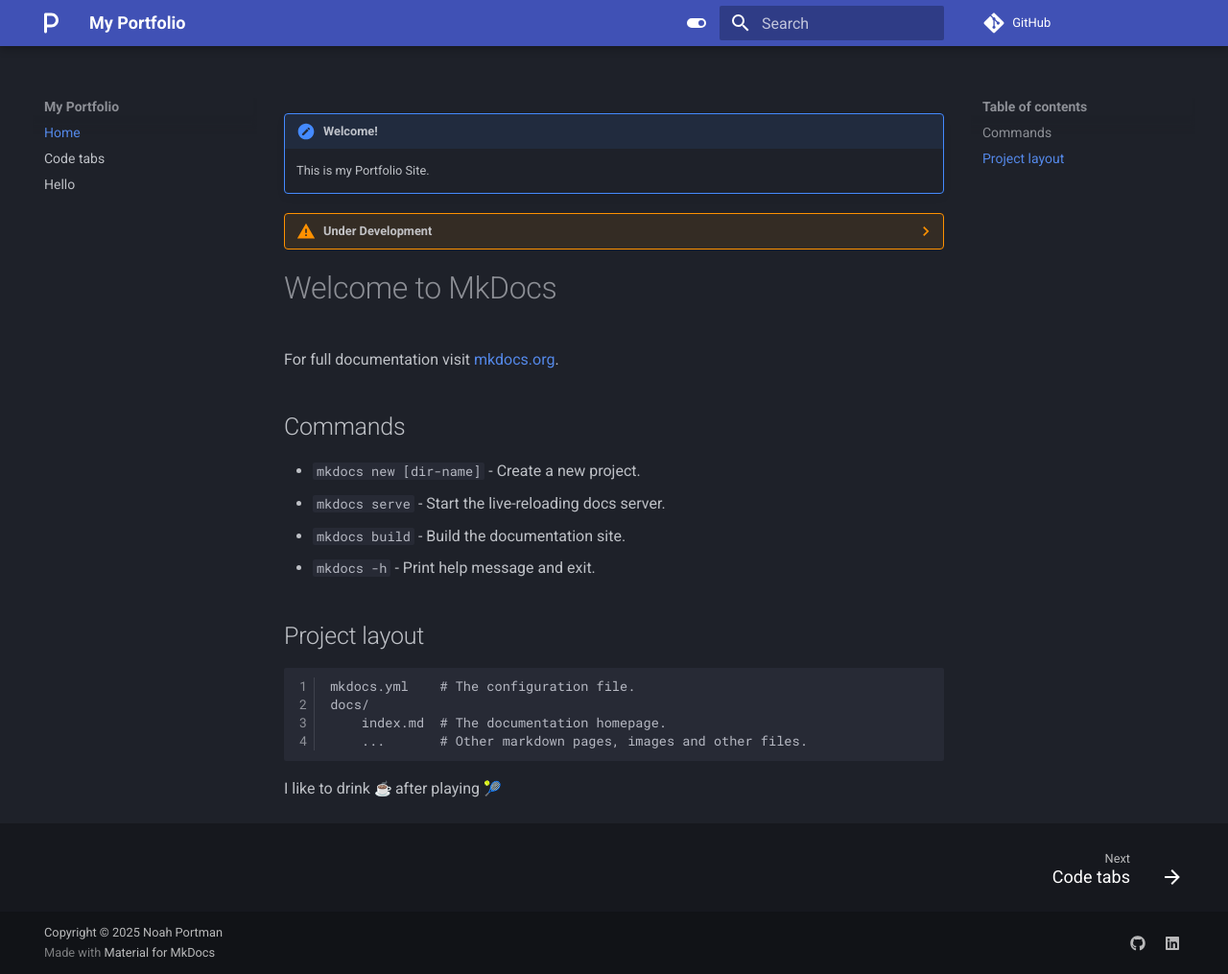
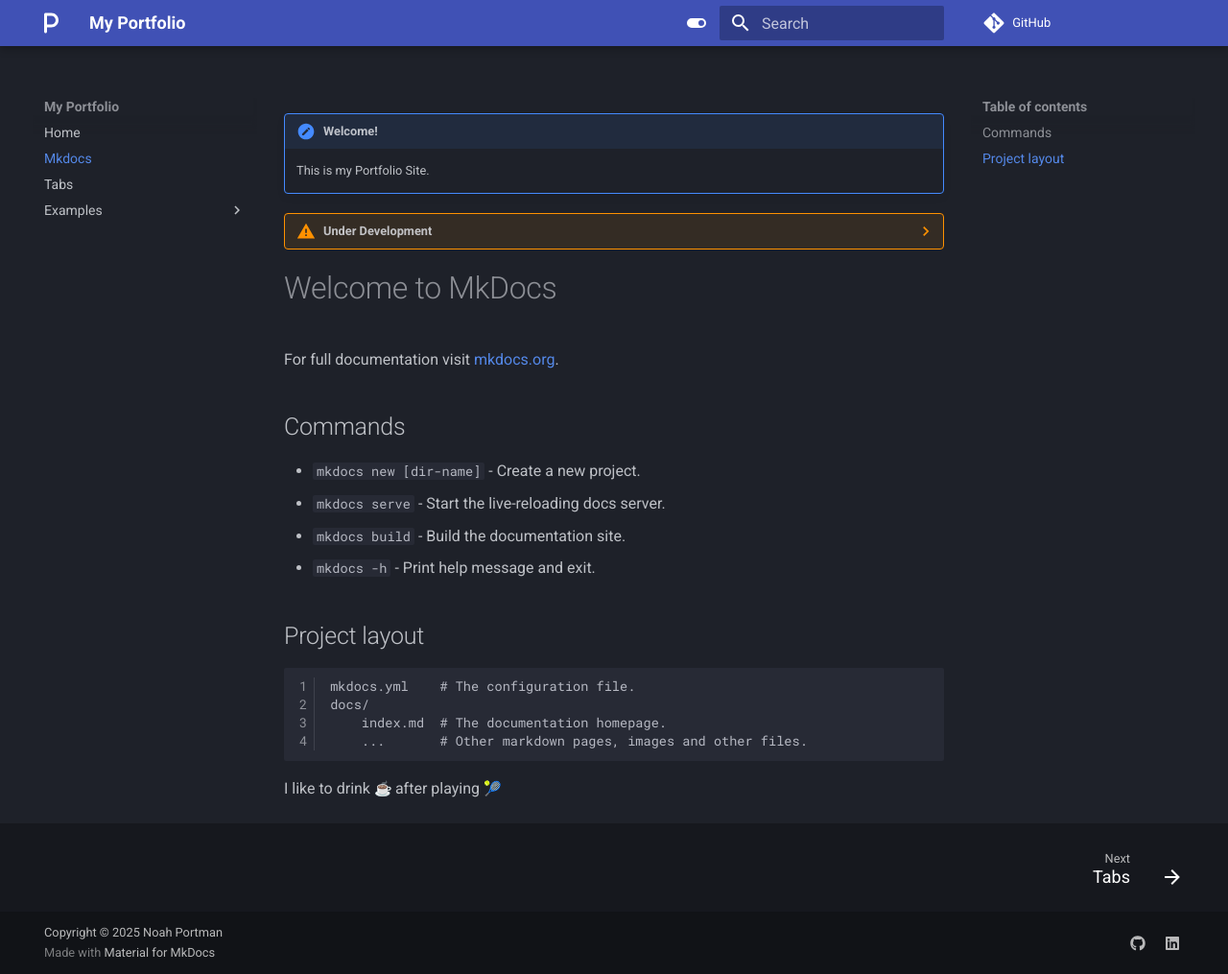
Before and after one commit to snowport/snowport.github.io, an MkDocs documentation site: the page built from docs/index.md, in a window 1280 px wide and 1015 px high. Shown: the whole window at 96% size. Built offline with MkDocs 1.6.1 and Material for MkDocs 9.7.7, drawn with Linux system fonts in a browser that asks for light colours; emoji names are drawn with the system emoji font; comment, search, counter and statistics services are not loaded; some of the changed lines change nothing that is shown.

Commit message:
updates to mkdocs.yml

```diff
--- a/mkdocs.yml
+++ b/mkdocs.yml
@@ -55,3 +55,10 @@
       link: https://www.linkedin.com/feed/
 
 copyright: Copyright &copy; 2025 Noah Portman
+
+nav:
+  - Home: home.md
+  - Mkdocs: index.md
+  - Tabs: code-tabs.md
+  - Examples:
+      - examples/patient_scheduling.ipynb
```
